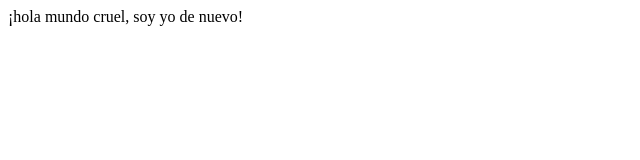
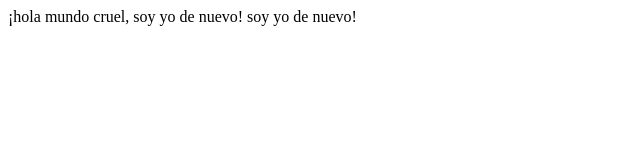
Before and after one commit to hbkantonio/demo_test, a website: page index.html in a window 1280 px wide. Shown: the whole page, without its empty margins (0-640 px from the left). Drawn offline with Linux system fonts and the light colour scheme.

```diff
--- a/index.html
+++ b/index.html
@@ -1,3 +1,4 @@
 <html>
     <label>¡hola mundo cruel, soy yo de nuevo!</label>
+    <label>soy yo de nuevo!</label>
 </html>
```
